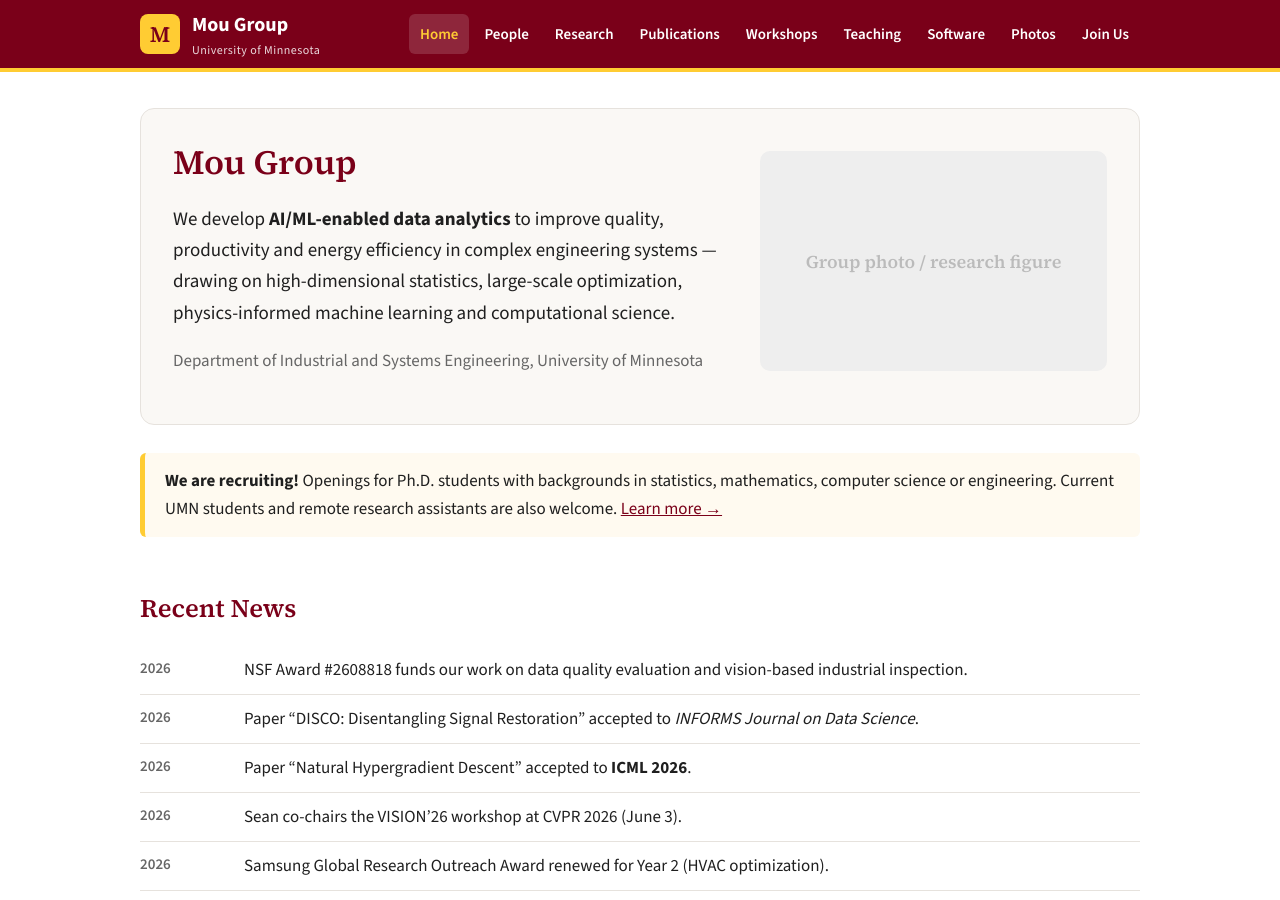
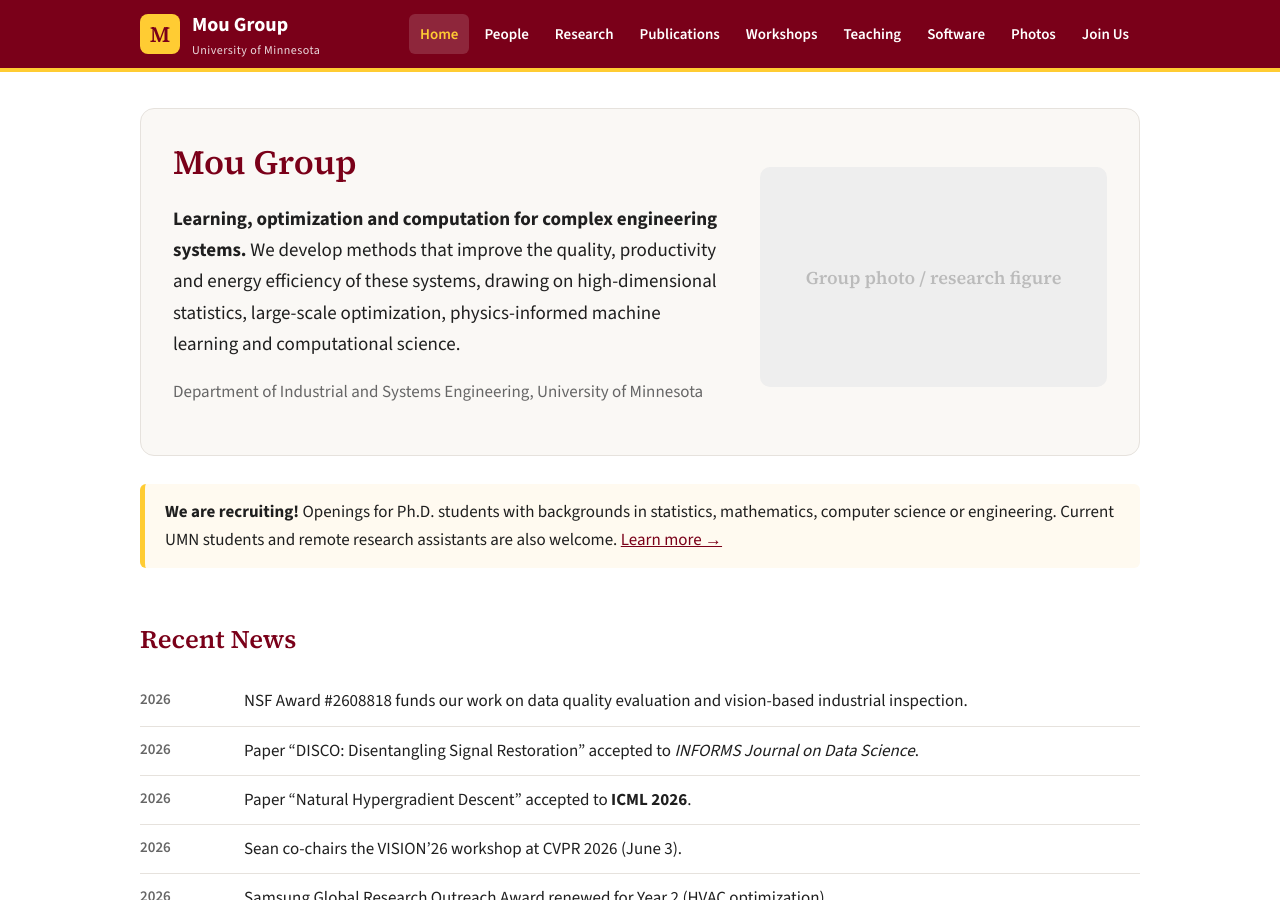
Before and after one commit to Mou-group-UMN/mou-group-umn.github.io, a Jekyll site: the page built from index.html, in a window 1280 px wide and 900 px high. Built offline with Jekyll 4.4.1, drawn with Linux system fonts in a browser that asks for light colours.

Commit message:
Use new group tagline: Learning, optimization and computation for complex engineering systems
Co-Authored-By: Claude Opus 5.5 <noreply@anthropic.com>
Claude-Session: https://claude.ai/code/session_016GNQRsRmjnV7FVLtdJKMqR

```diff
--- a/_config.yml
+++ b/_config.yml
@@ -1,5 +1,5 @@
 title: Mou Group
-description: AI/ML-enabled data analytics for complex engineering systems — University of Minnesota
+description: Learning, optimization and computation for complex engineering systems — University of Minnesota
 url: "https://mou-group-umn.github.io"
 baseurl: ""   # if the repo stays named "mou-group.github.io", set this to "/mou-group.github.io"
 email: mou00006@umn.edu
--- a/index.html
+++ b/index.html
@@ -4,7 +4,7 @@ layout: default
 <section class="hero">
   <div>
     <h1>Mou Group</h1>
-    <p class="lead">We develop <strong>AI/ML-enabled data analytics</strong> to improve quality, productivity and energy efficiency in complex engineering systems — drawing on high-dimensional statistics, large-scale optimization, physics-informed machine learning and computational science.</p>
+    <p class="lead"><strong>Learning, optimization and computation for complex engineering systems.</strong> We develop methods that improve the quality, productivity and energy efficiency of these systems, drawing on high-dimensional statistics, large-scale optimization, physics-informed machine learning and computational science.</p>
     <p class="muted">{{ site.dept }}</p>
   </div>
   <div class="ph" style="width:100%;height:220px;border-radius:10px;font-size:18px">Group photo / research figure</div>
```
